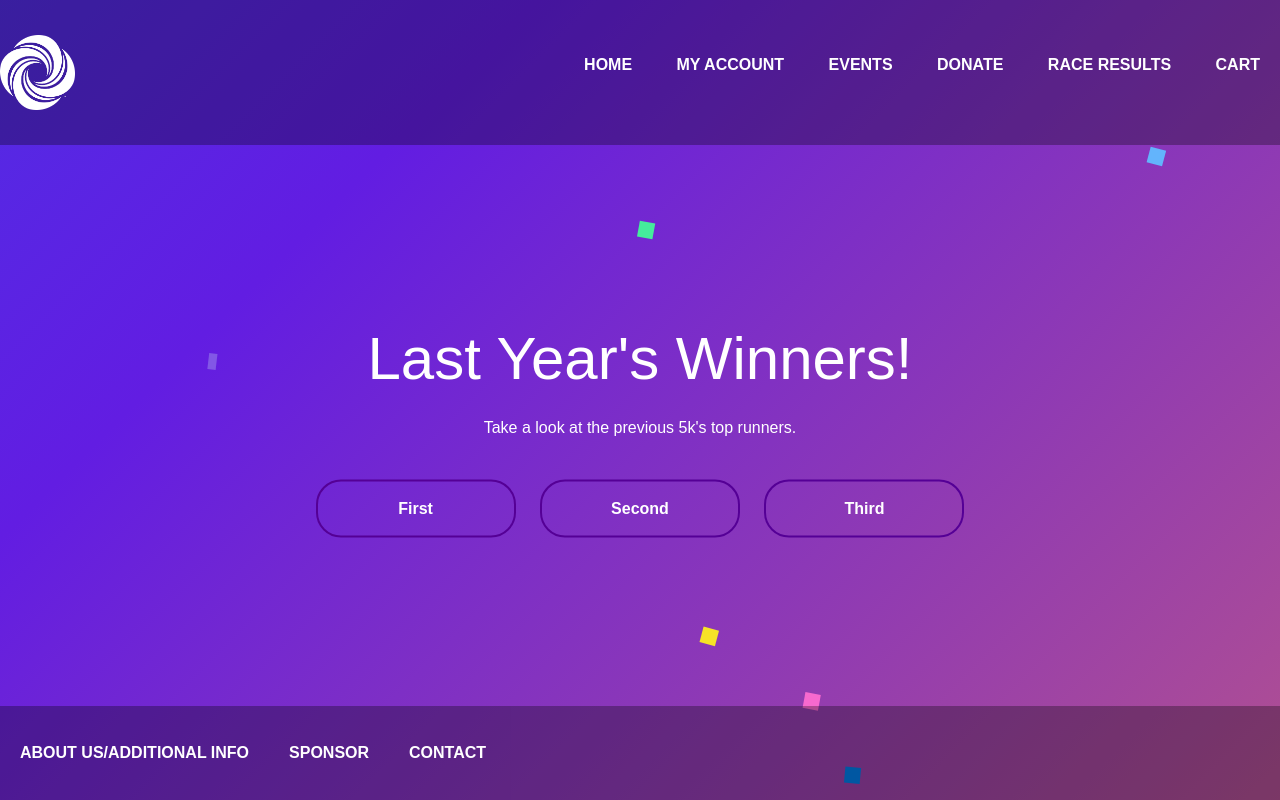
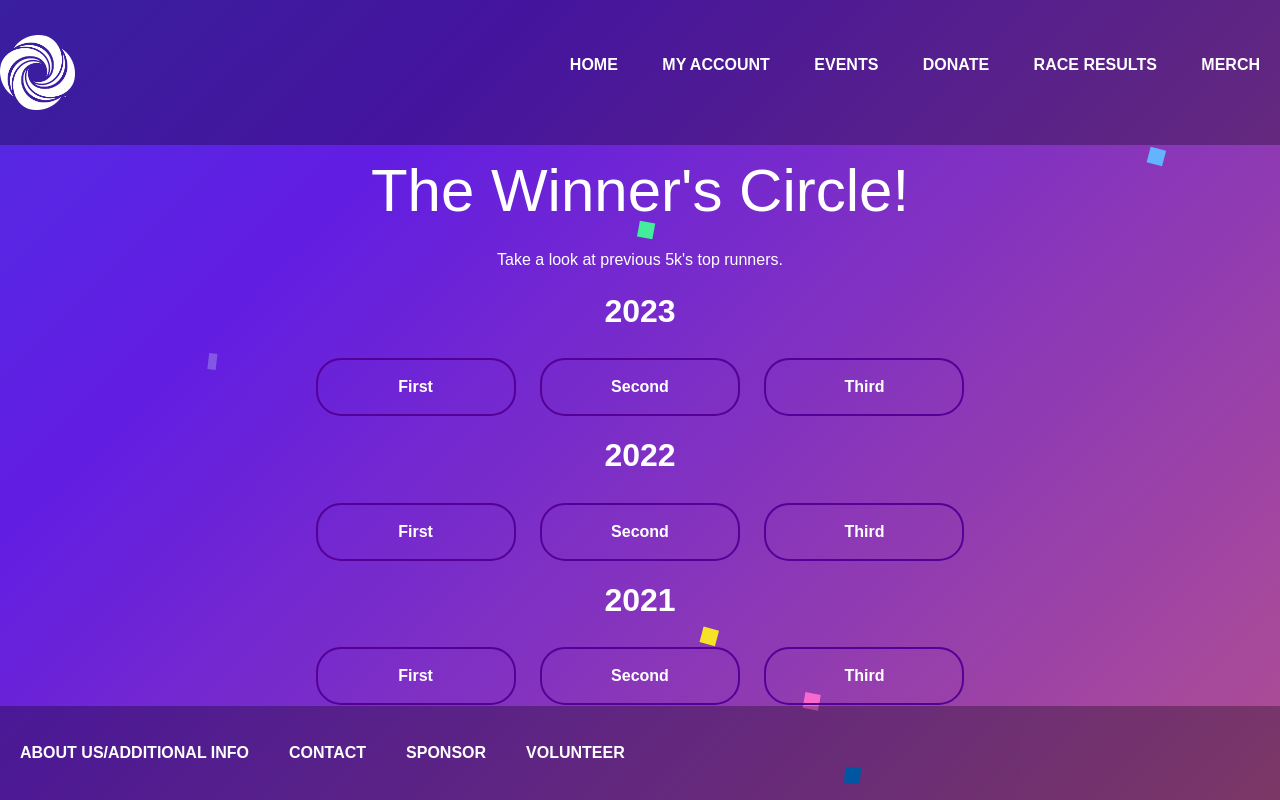
Before and after one commit to Rudoga12/CMPS490-Project, a PHP site: page /RaceResults.php in a window 1280 px wide. Run offline with PHP 8.4, Linux system fonts and the light colour scheme.

Commit message:
Add files via upload

```diff
--- a/ContactUs.php
+++ b/ContactUs.php
@@ -32,7 +32,7 @@ session_start();
                 <li> <a href="Events.php">Events</a> </li>
                 <li> <a href="Donate.php">Donate</a> </li>
                 <li> <a href="RaceResults.php">Race Results</a> </li>
-                <li> <a href="Cart.php">Cart</a> </li>
+                <li> <a href="Cart.php">Merch</a> </li>
             </ul>
         </div>
         <div id="confettis">
@@ -49,8 +49,9 @@ session_start();
 
         <div class="navbarfooter">
             <a href="AboutUs.php">About Us/Additional Info</a>
-            <a href="https://www.cgi.com/en">Sponsor</a>
             <a href="ContactUs.php">Contact</a>
+            <a href="https://www.cgi.com/en" target="_blank">Sponsor</a>
+            <a href="https://docs.google.com/forms/d/e/1FAIpQLScKNZlrm3AM-yk55BQkzNKZSwdTEm7YwIxkfixDckpmgrdZ3g/viewform?usp=sf_link" target="_blank">Volunteer</a>
           </div>
 
         <div class="content">
--- a/Donate.php
+++ b/Donate.php
@@ -36,7 +36,7 @@ if(isset($_SESSION['username'])) {
                 ?>
                 <li> <a href="Events.php">Events</a> </li>
                 <li> <a href="RaceResults.php">Race Results</a> </li>
-                <li> <a href="Cart.php">Cart</a> </li>
+                <li> <a href="Cart.php">Merch</a> </li>
             </ul>
         </div>
         <div id="confettis">
@@ -53,8 +53,9 @@ if(isset($_SESSION['username'])) {
 
         <div class="navbarfooter">
             <a href="AboutUs.php">About Us/Additional Info</a>
-            <a href="https://www.cgi.com/en">Sponsor</a>
             <a href="ContactUs.php">Contact</a>
+            <a href="https://www.cgi.com/en" target="_blank">Sponsor</a>
+            <a href="https://docs.google.com/forms/d/e/1FAIpQLScKNZlrm3AM-yk55BQkzNKZSwdTEm7YwIxkfixDckpmgrdZ3g/viewform?usp=sf_link" target="_blank">Volunteer</a>
           </div>
 
         <div class="content">
--- a/Events.php
+++ b/Events.php
@@ -19,7 +19,7 @@
                 <li> <a href="MyAccount.php">My Account</a> </li>
                 <li> <a href="Donate.php">Donate</a> </li>
                 <li> <a href="RaceResults.php">Race Results</a> </li>
-                <li> <a href="Cart.php">Cart</a> </li>
+                <li> <a href="Cart.php">Merch</a> </li>
 
             </ul>
         </div>
@@ -37,8 +37,9 @@
 
         <div class="navbarfooter">
             <a href="AboutUs.php">About Us/Additional Info</a>
-            <a href="https://www.cgi.com/en">Sponsor</a>
             <a href="ContactUs.php">Contact</a>
+            <a href="https://www.cgi.com/en" target="_blank">Sponsor</a>
+            <a href="https://docs.google.com/forms/d/e/1FAIpQLScKNZlrm3AM-yk55BQkzNKZSwdTEm7YwIxkfixDckpmgrdZ3g/viewform?usp=sf_link" target="_blank">Volunteer</a>
           </div>
 
         <div class="content">
--- a/Index.php
+++ b/Index.php
@@ -32,7 +32,7 @@ session_start();
                 <li> <a href="Events.php">Events</a> </li>
                 <li> <a href="Donate.php">Donate</a> </li>
                 <li> <a href="RaceResults.php">Race Results</a> </li>
-                <li> <a href="Cart.php">Cart</a> </li>
+                <li> <a href="Cart.php">Merch</a> </li>
             </ul>
         </div>
         <div id="confettis">
@@ -49,8 +49,9 @@ session_start();
 
         <div class="navbarfooter">
             <a href="AboutUs.php">About Us/Additional Info</a>
-            <a href="https://www.cgi.com/en">Sponsor</a>
             <a href="ContactUs.php">Contact</a>
+            <a href="https://www.cgi.com/en" target="_blank">Sponsor</a>
+            <a href="https://docs.google.com/forms/d/e/1FAIpQLScKNZlrm3AM-yk55BQkzNKZSwdTEm7YwIxkfixDckpmgrdZ3g/viewform?usp=sf_link" target="_blank">Volunteer</a>
         </div>
 
         <div class="content">
--- a/MyAccount.php
+++ b/MyAccount.php
@@ -39,7 +39,7 @@
                 <!-- <li> <a href="MyAccount.php">My Account</a> </li> -->
                 <li> <a href="Donate.php">Donate</a> </li>
                 <li> <a href="RaceResults.php">Race Results</a> </li>
-                <li> <a href="Cart.php">Cart</a> </li>
+                <li> <a href="Cart.php">Merch</a> </li>
             </ul>
         </div>
         <div id="confettis">
@@ -56,8 +56,9 @@
 
         <div class="navbarfooter">
             <a href="AboutUs.php">About Us/Additional Info</a>
-            <a href="https://www.cgi.com/en">Sponsor</a>
             <a href="ContactUs.php">Contact</a>
+            <a href="https://www.cgi.com/en" target="_blank">Sponsor</a>
+            <a href="https://docs.google.com/forms/d/e/1FAIpQLScKNZlrm3AM-yk55BQkzNKZSwdTEm7YwIxkfixDckpmgrdZ3g/viewform?usp=sf_link" target="_blank">Volunteer</a>
         </div>
 
         <div class="content">
--- a/RaceResults.php
+++ b/RaceResults.php
@@ -37,7 +37,7 @@ if(isset($_SESSION['username'])) {
                 <li> <a href="Events.php">Events</a> </li>
                 <li> <a href="Donate.php">Donate</a> </li>
                 <li> <a href="RaceResults.php">Race Results</a> </li>
-                <li> <a href="Cart.php">Cart</a> </li>
+                <li> <a href="Cart.php">Merch</a> </li>
             </ul>
         </div>
         <div id="confettis">
@@ -54,18 +54,34 @@ if(isset($_SESSION['username'])) {
 
         <div class="navbarfooter">
             <a href="AboutUs.php">About Us/Additional Info</a>
-            <a href="https://www.cgi.com/en">Sponsor</a>
             <a href="ContactUs.php">Contact</a>
+            <a href="https://www.cgi.com/en" target="_blank">Sponsor</a>
+            <a href="https://docs.google.com/forms/d/e/1FAIpQLScKNZlrm3AM-yk55BQkzNKZSwdTEm7YwIxkfixDckpmgrdZ3g/viewform?usp=sf_link" target="_blank">Volunteer</a>
           </div>
 
         <div class="content">
-            <h1>Last Year's Winners!</h1>
-            <p>Take a look at the previous 5k's top runners.</p>
+            <h1>The Winner's Circle!</h1>
+            <p>Take a look at previous 5k's top runners.</p>
 
             <div class="results">
+                <h2>2023</h2>
                 <button class="first" type="button"><span></span></button>
                 <button class="second" type="button"><span></span></button>
                 <button class="third" type="button"><span></span></button>
+            </div>
+
+            <div class="2022results">
+                <h2>2022</h2>
+                <button class="secfirst" type="button"><span></span></button>
+                <button class="secsecond" type="button"><span></span></button>
+                <button class="secthird" type="button"><span></span></button>
+            </div>
+
+            <div class="2021results">
+                <h2>2021</h2>
+                <button class="thifirst" type="button"><span></span></button>
+                <button class="thisecond" type="button"><span></span></button>
+                <button class="thithird" type="button"><span></span></button>
             </div>
         </div>
 
--- a/cartstyle.css
+++ b/cartstyle.css
@@ -5,6 +5,12 @@
     color: #eee;
     font-weight: bolder;
     opacity: 1; /* Set opacity to 1 for all elements */
+}
+
+h1{
+    text-align: center;
+    font-weight: bolder;
+    font-family: sans-serif;
 }
 
 html, body {
--- a/style.css
+++ b/style.css
@@ -250,6 +250,131 @@ button:hover{
 }
 
 .third span{
+    background: #d46012;
+    height: 100%;
+    width: 0;
+    border-radius: 25px;
+    position: absolute;
+    left: 0;
+    bottom: 0;
+    z-index: -1;
+    transition: 0.5s;
+}
+
+h2{
+    font-weight: bolder;
+    font-family: sans-serif;
+}
+
+.secfirst:hover:before{
+    content: "Sonya Hsu";
+}
+
+.secsecond:hover:before{
+    content: "Nicholas Lipari";
+}
+
+.secthird:hover:before{
+    content: "Brian West";
+}
+
+.secfirst:before{
+    content: "First";
+}
+
+.secsecond:before{
+    content: "Second";
+}
+
+.secthird:before{
+    content: "Third";
+}
+
+.secfirst span{
+    background: #aca106;
+    height: 100%;
+    width: 0;
+    border-radius: 25px;
+    position: absolute;
+    left: 0;
+    bottom: 0;
+    z-index: -1;
+    transition: 0.5s;
+}
+
+.secsecond span{
+    background: #727272;
+    height: 100%;
+    width: 0;
+    border-radius: 25px;
+    position: absolute;
+    left: 0;
+    bottom: 0;
+    z-index: -1;
+    transition: 0.5s;
+}
+
+.secthird span{
+    background: #d46012;
+    height: 100%;
+    width: 0;
+    border-radius: 25px;
+    position: absolute;
+    left: 0;
+    bottom: 0;
+    z-index: -1;
+    transition: 0.5s;
+}
+
+.thifirst:hover:before{
+    content: "Angie Verret";
+}
+
+.thisecond:hover:before{
+    content: "Diane Harris";
+}
+
+.thithird:hover:before{
+    content: "Max Arceneaux";
+}
+
+.thifirst:before{
+    content: "First";
+}
+
+.thisecond:before{
+    content: "Second";
+}
+
+.thithird:before{
+    content: "Third";
+}
+
+.thifirst span{
+    background: #aca106;
+    height: 100%;
+    width: 0;
+    border-radius: 25px;
+    position: absolute;
+    left: 0;
+    bottom: 0;
+    z-index: -1;
+    transition: 0.5s;
+}
+
+.thisecond span{
+    background: #727272;
+    height: 100%;
+    width: 0;
+    border-radius: 25px;
+    position: absolute;
+    left: 0;
+    bottom: 0;
+    z-index: -1;
+    transition: 0.5s;
+}
+
+.thithird span{
     background: #d46012;
     height: 100%;
     width: 0;
```
Also changed, not shown: AboutUs.php (+5 -3 lines), Cart.php (+6 -5 lines).
